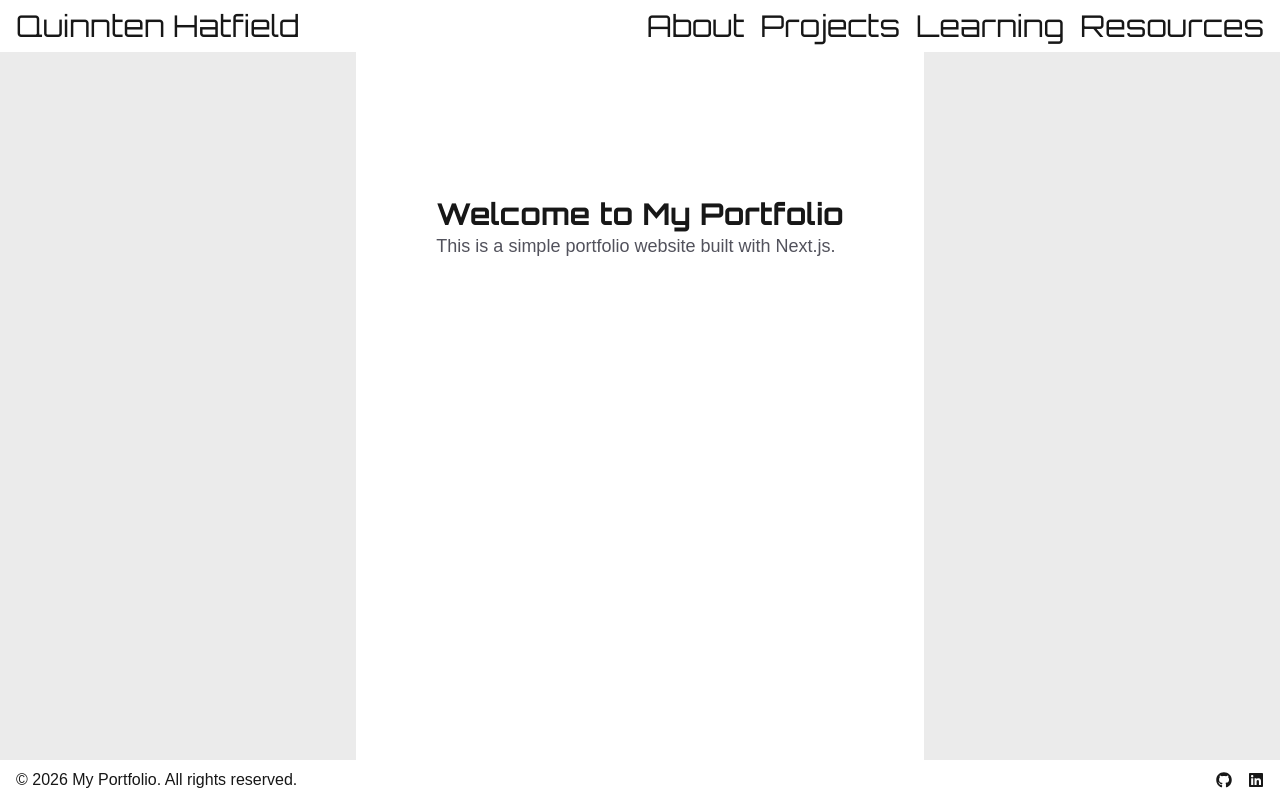
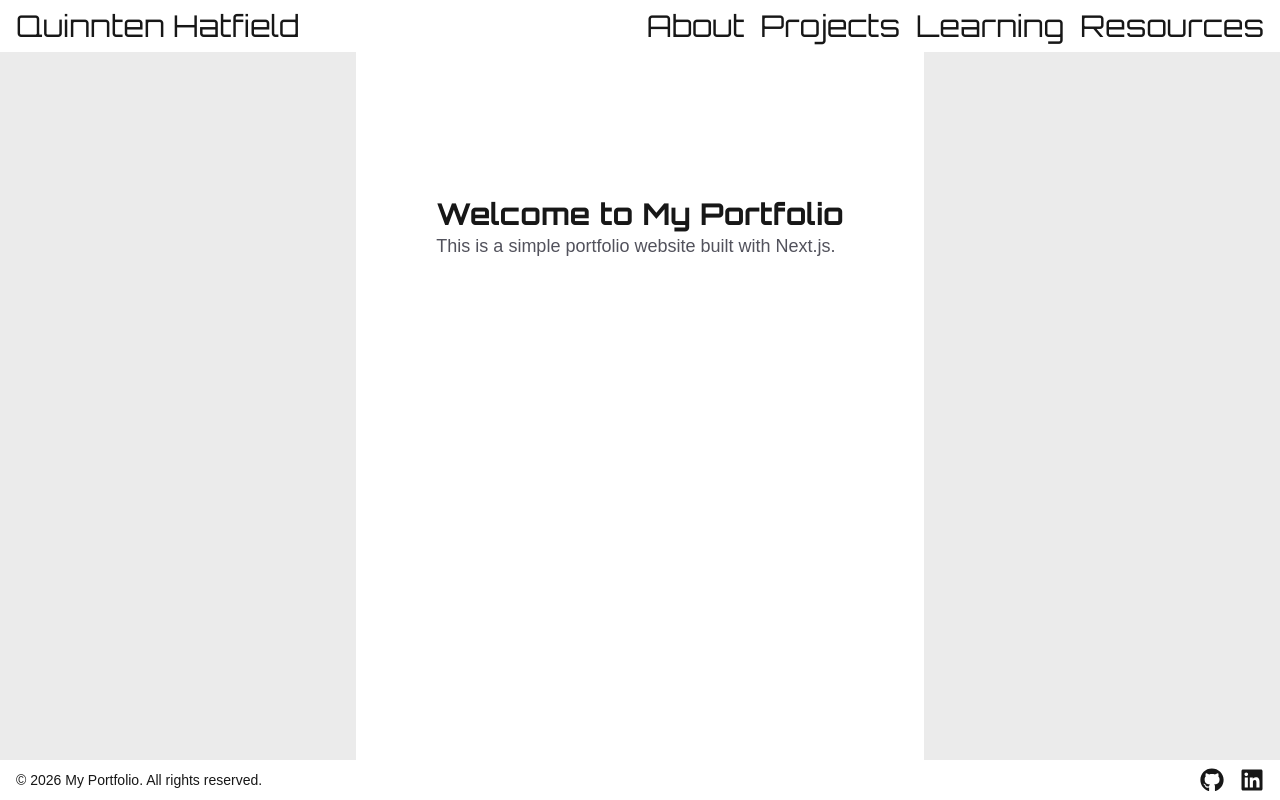
Before and after one commit to hatfieldq/portfolio-site, a Next.js app: page / in a window 1280 px wide. Built offline with nearby package versions, Linux system fonts and the light colour scheme; a web font is replaced by a local one.

Commit message:
Change footer text and button sizes

```diff
--- a/src/components/Footer.tsx
+++ b/src/components/Footer.tsx
@@ -3,10 +3,12 @@ import { FaGithub, FaLinkedin } from "react-icons/fa"
 export default function Footer() {
     return (
         <footer className="flex items-center justify-between px-4 py-2 text-14 font-var(--font-orbitron) bg-surface">
-            <p>&copy; 2026 My Portfolio. All rights reserved.</p>
+            <p  className="text-sm">
+                &copy; 2026 My Portfolio. All rights reserved.
+            </p>
             <div className="flex items-center gap-4">
-                <a href="https://github.com/hatfieldq" target="_blank" rel="noopener noreferrer" className="hover:text-green-500"> <FaGithub/> </a>
-                <a href="https://linkedin.com/in/quinnten-hatfield" target="_blank" rel="noopener noreferrer" className="hover:text-green-500"> <FaLinkedin/> </a>
+                <a href="https://github.com/hatfieldq" target="_blank" rel="noopener noreferrer" className="hover:text-green-500"> <FaGithub className="text-2xl"/> </a>
+                <a href="https://linkedin.com/in/quinnten-hatfield" target="_blank" rel="noopener noreferrer" className="hover:text-green-500"> <FaLinkedin className="text-2xl"/> </a>
             </div>
         </footer>
     );
```
